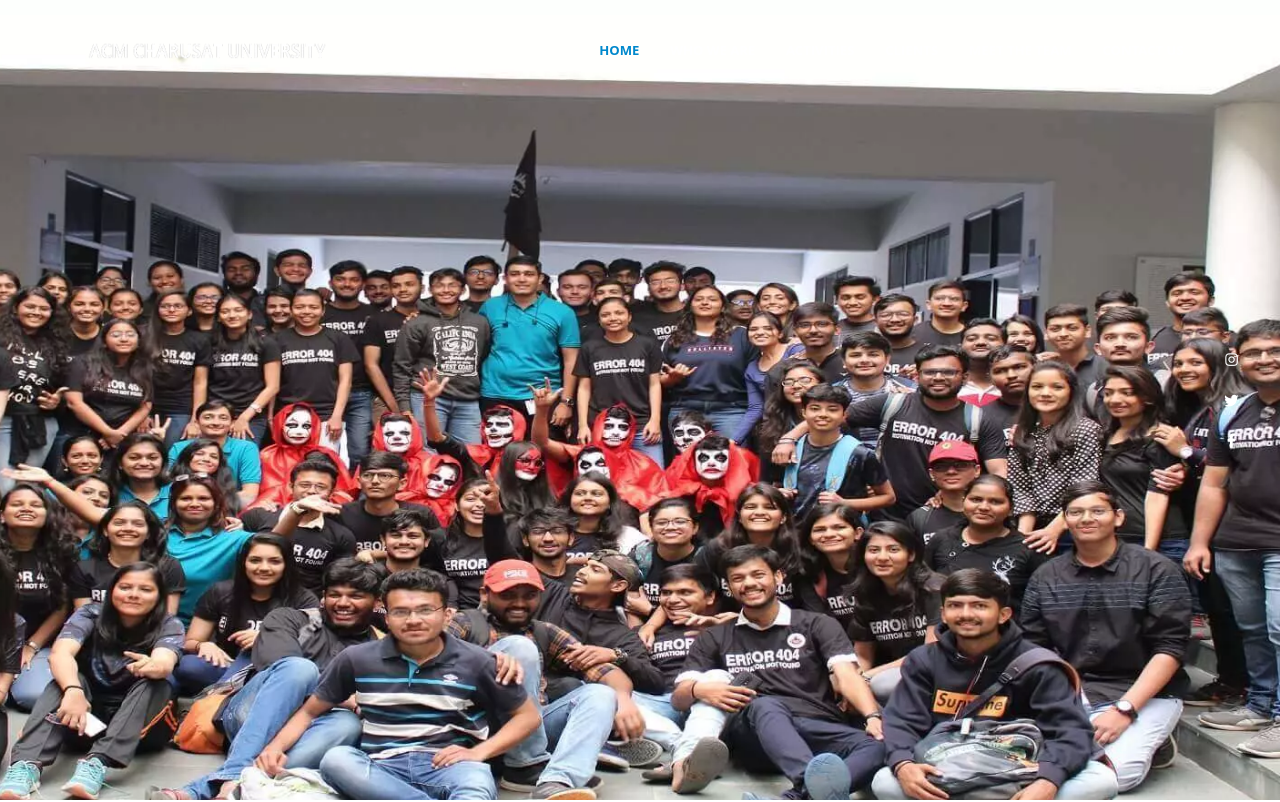
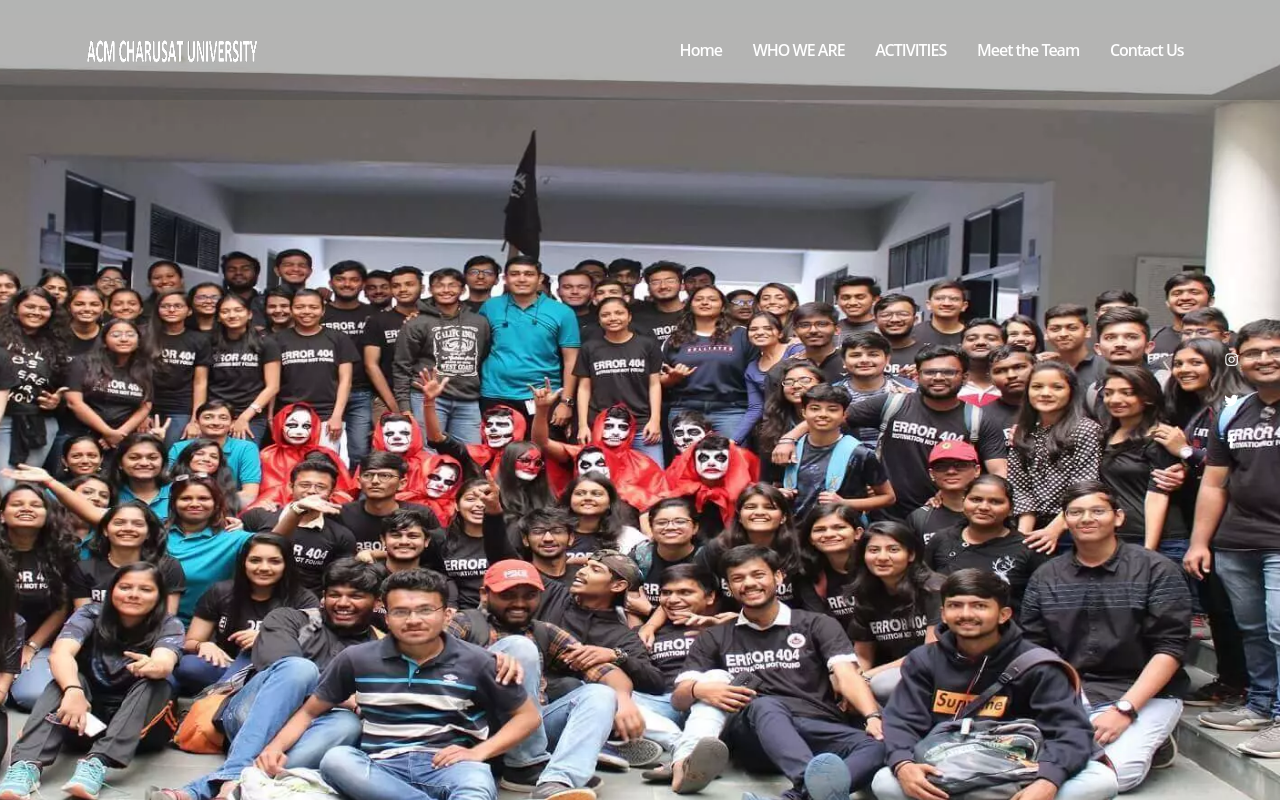
Before and after one commit to harshviradia/ACM-STUDENT-CHAPTER, a plain HTML site: page index.html in a window 1280 px wide. Shown: the top 802 px of the page. Drawn offline with Linux system fonts and the light colour scheme; some packages are replaced by stand-ins of ours.

Commit message:
Update index.html

```diff
--- a/index.html
+++ b/index.html
@@ -50,7 +50,10 @@
 	<body id="body" class="one-page alternative-font-5" data-plugin-scroll-spy data-plugin-options="{'target': ''}">
 		<div class="body">
 
-			<header id="header" class="header-transparent header-effect-shrink" data-plugin-options="{'stickyEnabled': true, 'stickyEffect': 'shrink', 'stickyEnableOnBoxed': true, 'stickyEnableOnMobile': false, 'stickyChangeLogo': true, 'stickyStartAt': 30, 'stickyHeaderContainerHeight': 70}">
+
+
+
+			<header id="header" class="header-transparent header-semi-transparent header-semi-transparent-dark header-effect-shrink" data-plugin-options="{'stickyEnabled': true, 'stickyEffect': 'shrink', 'stickyEnableOnBoxed': true, 'stickyEnableOnMobile': false, 'stickyChangeLogo': true, 'stickyStartAt': 30, 'stickyHeaderContainerHeight': 70}">
 				<div class="header-body border-top-0 bg-dark box-shadow-none">
 					<div class="header-container container">
 						<div class="header-row">
@@ -58,7 +61,7 @@
 								<div class="header-row">
 									<div class="header-logo">
 										<a href="index.html">
-											<img alt="Porto" width="250" height="40" src="img/logo.webp">
+											<img alt="Porto" width="180" height="60" src="img/logo.webp">
 										</a>
 									</div>
 								</div>
@@ -66,11 +69,11 @@
 							<div class="header-column justify-content-end">
 								<div class="header-row">
 									<div class="header-nav header-nav-links header-nav-dropdowns-dark header-nav-light-text order-2 order-lg-1">
-										<div class="header-nav-main header-nav-main-font-lg header-nav-main-font-lg-upper-2 header-nav-main-mobile-dark header-nav-main-square header-nav-main-dropdown-no-borders header-nav-main-effect-2 header-nav-main-sub-effect-1">
+										<div class="header-nav-main header-nav-main-mobile-dark header-nav-main-square header-nav-main-font-md header-nav-main-dropdown-no-borders header-nav-main-effect-2 header-nav-main-sub-effect-1">
 											<nav class="collapse">
 												<ul class="nav nav-pills" id="mainNav">
 													<li class="dropdown">
-														<a data-hash class="nav-link active" href="#home">
+														<a class="dropdown-item dropdown-toggle" href="index.html">
 															Home
 														</a>
 													</li>
@@ -81,9 +84,6 @@
 														<a class="nav-link" data-hash data-hash-offset="68" href="#what-we-do">ACTIVITIES</a>
 													</li>
 													<li>
-														<a class="nav-link" data-hash data-hash-offset="68" href="#our-team">Clients</a>
-													</li>
-													<li>
 														<a class="nav-link" data-hash data-hash-offset="68" href="#team">Meet the Team</a>
 													</li>
 													<li>
@@ -92,11 +92,11 @@
 												</ul>
 											</nav>
 										</div>
-
 										<button class="btn header-btn-collapse-nav" data-bs-toggle="collapse" data-bs-target=".header-nav-main nav">
 											<i class="fas fa-bars"></i>
 										</button>
 									</div>
+
 								</div>
 							</div>
 						</div>
@@ -195,7 +195,7 @@
 									<div class="col-lg-2 pe-lg-5 mb-5 mb-lg-10">
 									</div>
 									<div class="col-lg-4 pe-lg-5 mb-5 mb-lg-10">
-										<img width="400" height="400" src="img/mockup.svg" alt="" class="img-fluid" />
+										<img width="661" height="452" src="img/mockup.svg" alt="" class="img-fluid" />
 									</div>
 									<div class="col-24 col-sm-7 col-md-6 col-lg-6">
 										<h2 class="text-color-light font-weight-bold text-transform-none text-8 mb-3">DEPARTMENT OF INFORMATION TECHNOLOGY</h2>
```
